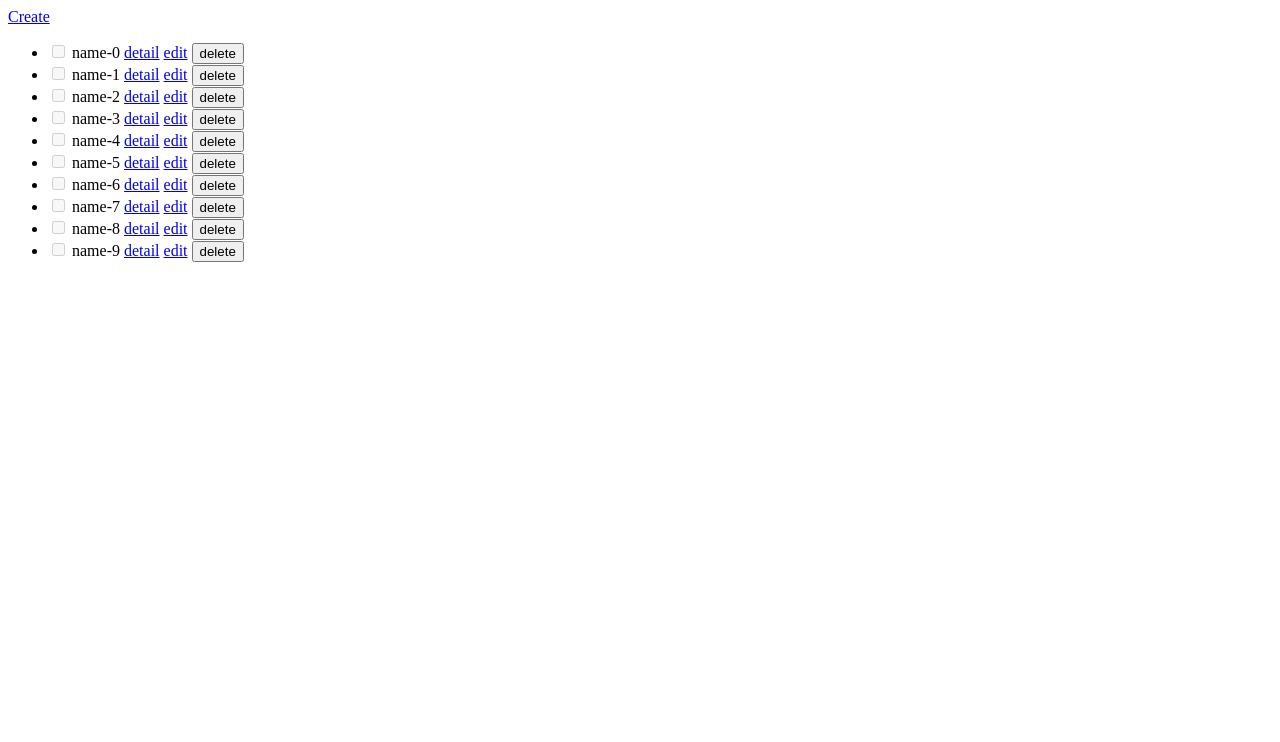
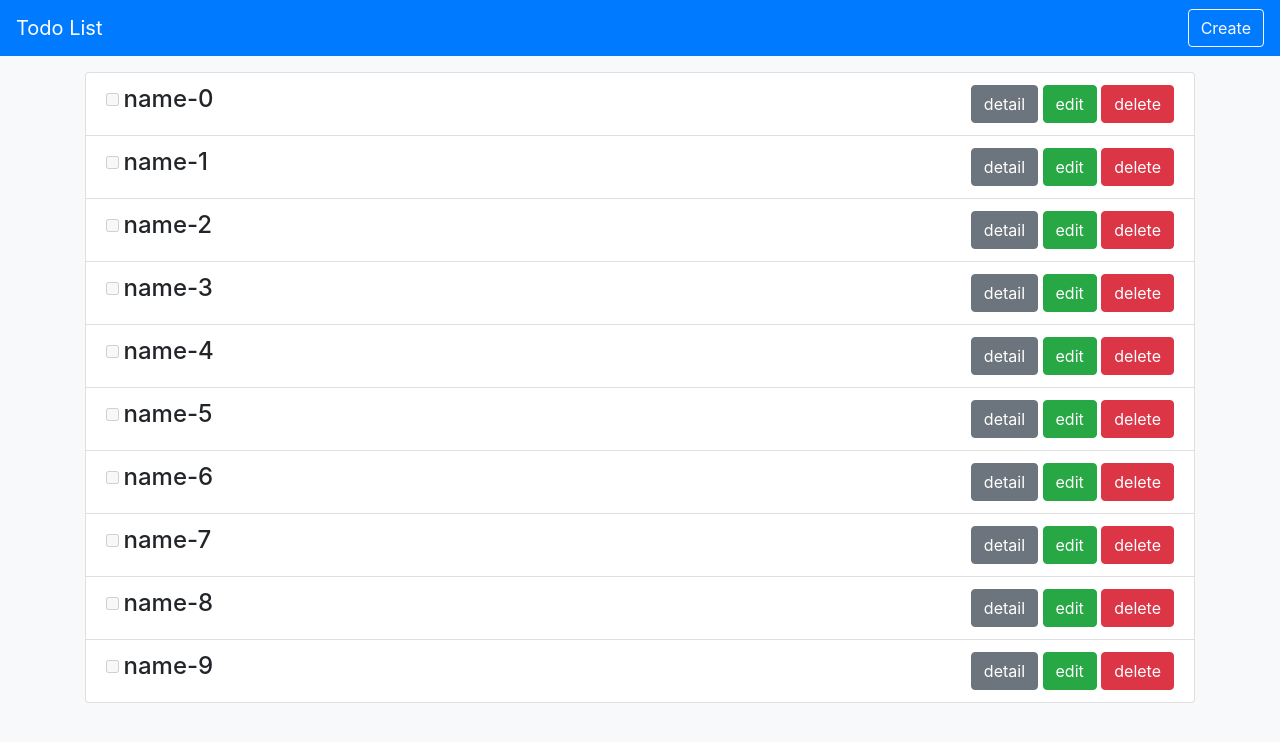
Before and after one commit to ponyma2100/todo-list, a Node server app: page / in a window 1280 px wide. Shown: the top 742 px of the page. Run offline with Node 20, Linux system fonts and the light colour scheme; data comes from the database, SQL or seed files in the repository; some libraries are stand-ins or nearby versions.

Commit message:
modify ui

```diff
--- a/views/index.hbs
+++ b/views/index.hbs
@@ -1,14 +1,22 @@
-<a href="./todos/new">Create</a>
-<ul>
+<ul class="list-group">
   {{#each todos}}
-  <li>
-    <input type="checkbox" name="isDone" {{#if this.isDone}} checked {{/if}} disabled>
-    {{this.name}}
-    <a href="./todos/{{ this._id }}">detail</a>
-    <a href="./todos/{{ this._id }}/edit">edit</a>
-    <form action="./todos/{{ this._id }}?_method=DELETE" method="POST" style="display: inline;">
-      <button type="submit">delete</button>
-    </form>
+  <li class="list-group-item">
+    <div class="row">
+      <div class="col-auto mr-auto">
+        <input style="vertical-align: middle;" type="checkbox" name="isDone" {{#if this.isDone }} checked {{/if}}
+          disabled>
+        <h4 style="display: inline; vertical-align: middle;">
+          {{ this.name }}
+        </h4>
+      </div>
+      <div class="col-auto">
+        <a class="btn btn-secondary" href="./todos/{{ this._id }}">detail</a>
+        <a class="btn btn-success" href="./todos/{{ this._id }}/edit">edit</a>
+        <form action="./todos/{{ this._id }}?_method=DELETE" method="POST" style="display: inline;">
+          <button class="btn btn-danger" type="submit">delete</button>
+        </form>
+      </div>
+    </div>
   </li>
   {{/each}}
 </ul>
--- a/views/layouts/main.hbs
+++ b/views/layouts/main.hbs
@@ -1,13 +1,35 @@
 <!DOCTYPE html>
+<html>
 
 <head>
   <meta charset="UTF-8">
   <meta name="viewport" content="width=device-width, initial-scale=1.0">
-  <title>Document</title>
+  <title>Todo List</title>
+  <link rel="stylesheet" href="https://stackpath.bootstrapcdn.com/bootstrap/4.4.1/css/bootstrap.min.css"
+    integrity="sha384-Vkoo8x4CGsO3+Hhxv8T/Q5PaXtkKtu6ug5TOeNV6gBiFeWPGFN9MuhOf23Q9Ifjh" crossorigin="anonymous">
 </head>
 
-<body>
-  {{{ body }}}
+<body class="bg-light">
+  <header>
+    <nav class="navbar navbar-dark bg-primary justify-content-between">
+      <a class="navbar-brand" href="/">Todo List</a>
+      <a class="btn btn-outline-light" href="/todos/new">Create</a>
+    </nav>
+  </header>
+  <main>
+    <div class="container mt-3">
+      {{{ body }}}
+    </div>
+  </main>
+  <script src="https://code.jquery.com/jquery-3.4.1.slim.min.js"
+    integrity="sha384-J6qa4849blE2+poT4WnyKhv5vZF5SrPo0iEjwBvKU7imGFAV0wwj1yYfoRSJoZ+n"
+    crossorigin="anonymous"></script>
+  <script src="https://cdn.jsdelivr.net/npm/popper.js@1.16.0/dist/umd/popper.min.js"
+    integrity="sha384-Q6E9RHvbIyZFJoft+2mJbHaEWldlvI9IOYy5n3zV9zzTtmI3UksdQRVvoxMfooAo"
+    crossorigin="anonymous"></script>
+  <script src="https://stackpath.bootstrapcdn.com/bootstrap/4.4.1/js/bootstrap.min.js"
+    integrity="sha384-wfSDF2E50Y2D1uUdj0O3uMBJnjuUD4Ih7YwaYd1iqfktj0Uod8GCExl3Og8ifwB6"
+    crossorigin="anonymous"></script>
 </body>
 
 </html>
```
Also changed, not shown: views/detail.hbs (+12 -7 lines), views/edit.hbs (+12 -5 lines), views/new.hbs (+6 -2 lines).
